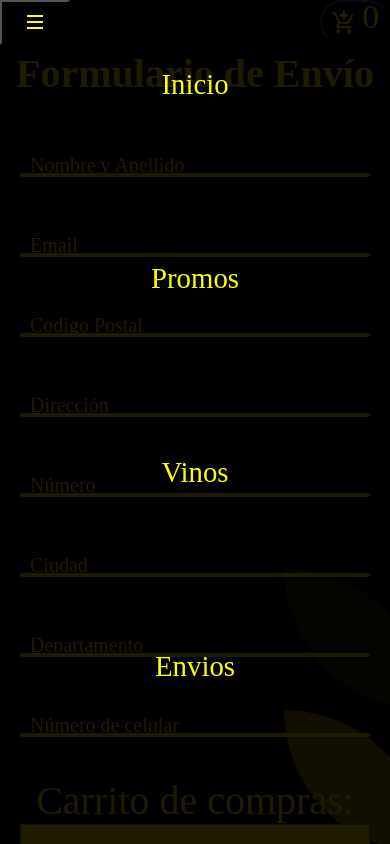
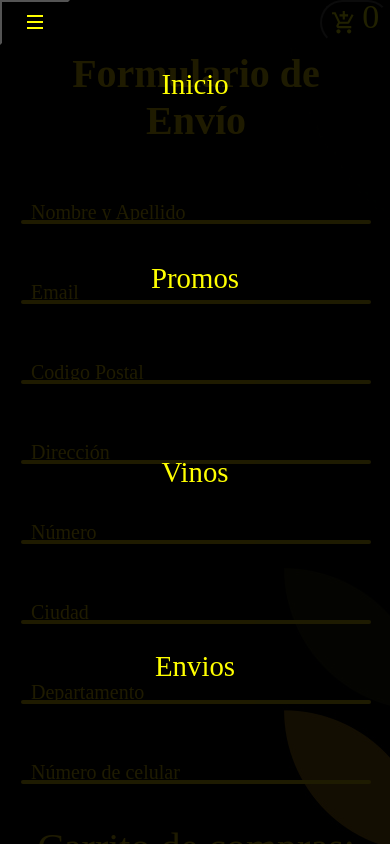
Before and after one commit to gaston964/BelWinesReact, a React (Vite) app: page /form in a window 390 px wide. Shown: the top 844 px of the page. Built offline with nearby package versions, Linux system fonts and the light colour scheme.

Commit message:
Detalles Responsive

```diff
--- a/src/components/ItemListContainer.jsx
+++ b/src/components/ItemListContainer.jsx
@@ -21,7 +21,7 @@ const ItemListContainer = () => {
     }
 
     return (
-        <div >
+        <div className='containerVinos'>
             <div className="containerCategory">
                 <Link to={'/vinos/category/Tintos'}><h3>Tintos</h3></Link>
                 <Link to={'/vinos/category/Blancos'}><h3>Blancos</h3></Link>
--- a/src/components/MyForm.jsx
+++ b/src/components/MyForm.jsx
@@ -4,7 +4,7 @@ import './myform.css'
 import emailjs from 'emailjs-com';
 
 const MyForm = () => {
-    const { cart, getTotalPrice, emptyCart } = useContext(CartContext)
+    const { cart, getTotalPrice } = useContext(CartContext)
     function sendEmail(e) {
         e.preventDefault();
         emailjs.sendForm('service_vhtseta', 'template_fzr8tha', e.target, 'I7ptfzCJNNyJUimnH')
@@ -59,7 +59,7 @@ const MyForm = () => {
                 <div className="row">
                     <div className="labelCart">
                     <label htmlFor="cart" className='title'>Carrito de compras:</label>
-                    <textarea name="cart" id='cart' className='textareaCart' value={cart.map(item => `${item.descripcion}, (${item.cantidad} x $${item.precio} = $${item.cantidad * item.precio})`).join(', ')} readOnly />
+                    <textarea name="cart" id='cart' className='textareaCart' value={cart.map(item => `${item.descripcion}, (${item.cantidad} x $${item.precio} = $${item.cantidad * item.precio}).\nTotal=$${getTotalPrice()}`).join(', ')} readOnly />
                     </div>
                 </div>
                 <div className="row">
--- a/src/components/item.css
+++ b/src/components/item.css
@@ -122,7 +122,7 @@ span {
         min-height: 100vh;
         max-width: 350px;
         margin-top: 20px;
-        margin-bottom: 10px;
+        margin-bottom: 150px;
         margin-left: 65px;
         border-radius: 7px 7px 7px 7px;
     }
--- a/src/index.css
+++ b/src/index.css
@@ -143,7 +143,7 @@ color: white;
   flex-wrap: wrap;
   justify-content: center;
   padding: 0;
-  min-width:100vw;
+  max-width:100vw;
 }
 .container div.cartBoE{
   height: 100px;
@@ -463,12 +463,17 @@ height: 200px;
 
 /* -------VInos-------- */
 
+.itemContainer{
+  margin-top: 100px;
+}
+
 /* -------Footer-------- */
 .footer{
   display: flex;
   flex-direction: column;
   margin-top: 25px;
 }
+
 /* -------SobreNos-------- */
 .sobrenosContainer{
   flex-direction: column-reverse;
@@ -489,7 +494,6 @@ height: 200px;
 }
 
 .cartContainer{
-
   margin-right: 0;
 }
 .container div.cartBoE{
@@ -505,6 +509,9 @@ margin: auto;
 .footerRedes{
   justify-content: unset;
 }
+.container{
+margin-left: 40px;
+}
 }
 @media (min-width: 769px) and (max-width: 1023px){
   .sobrenosContainer{
```
